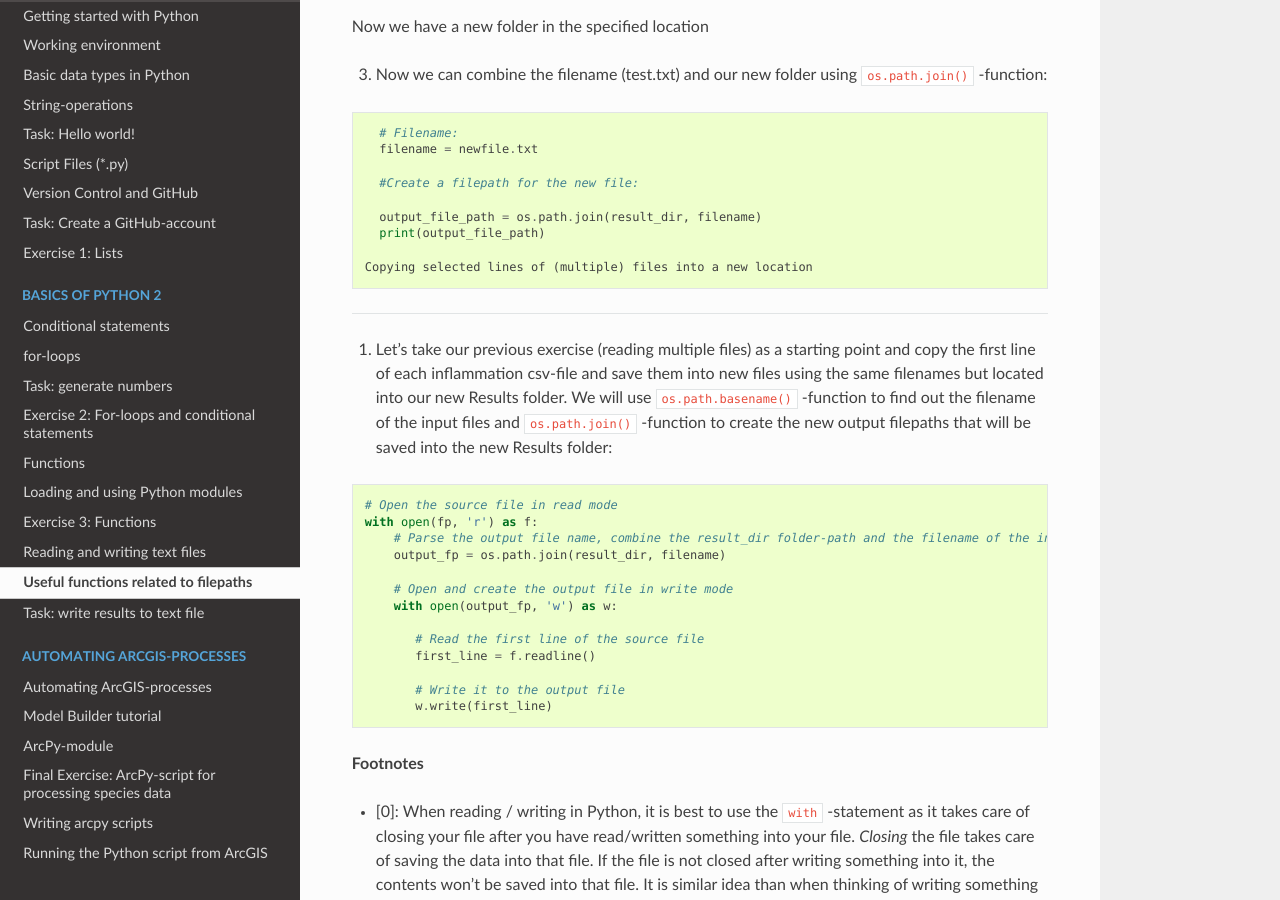
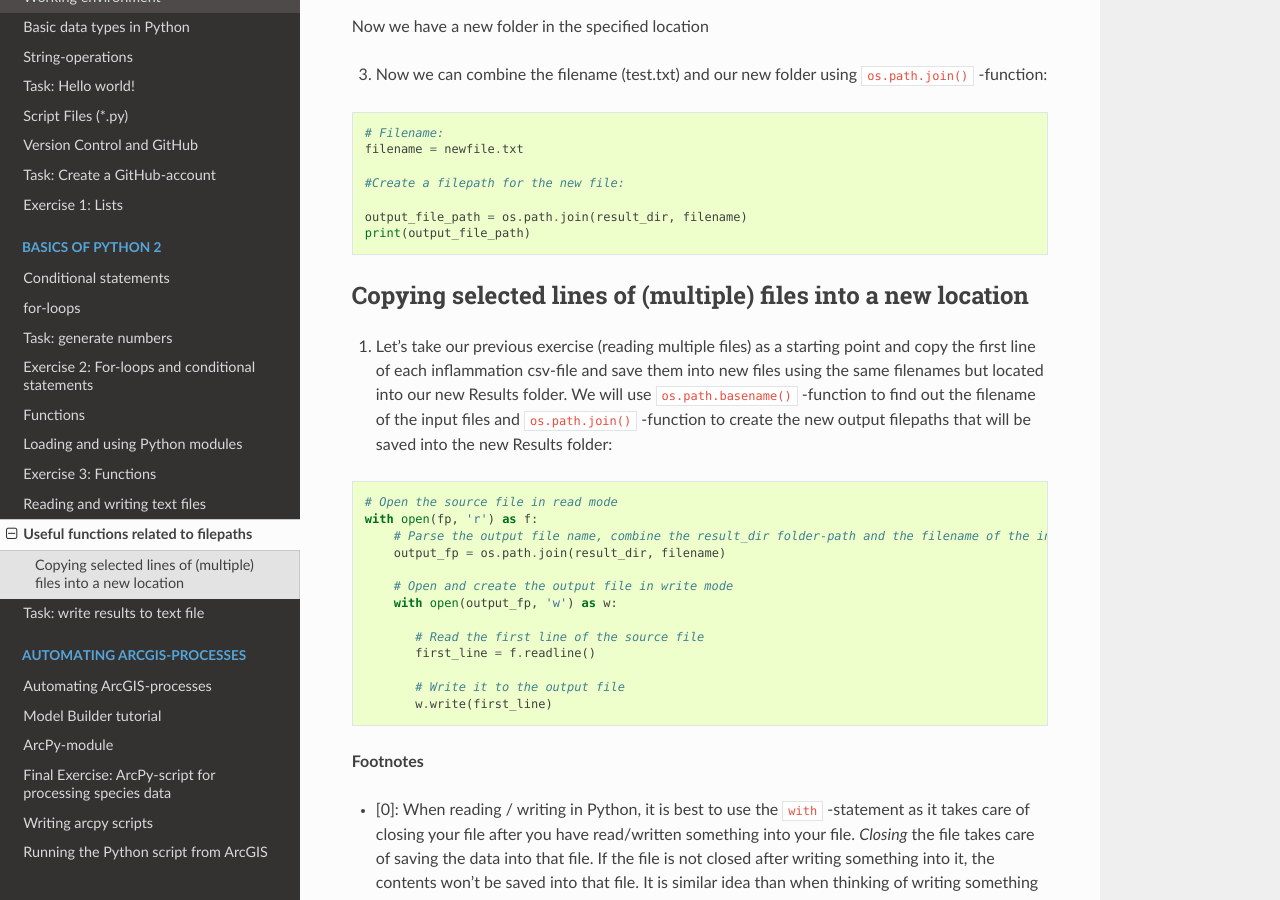
Before and after one commit to Automating-GIS-processes/FEC, a Sphinx documentation site: the page built from source/Day3-useful-functions.rst, in a window 1280 px wide and 900 px high, scrolled down 768 px. Built offline with Sphinx 7.4.7 and the Read the Docs theme 2.0.0, drawn with Linux system fonts in a browser that asks for light colours; pages that are not in the unit, such as notebooks, are missing from menus.

Commit message:
formatting headers

```diff
--- a/source/Day3-useful-functions.rst
+++ b/source/Day3-useful-functions.rst
@@ -53,8 +53,8 @@ Now we have a new folder in the specified location
    output_file_path = os.path.join(result_dir, filename)
    print(output_file_path)
 
- Copying selected lines of (multiple) files into a new location
-===============================================================
+Copying selected lines of (multiple) files into a new location
+---------------------------------------------------------------
 
 1. Let's take our previous exercise (reading multiple files) as a
    starting point and copy the first line of each inflammation csv-file
```
